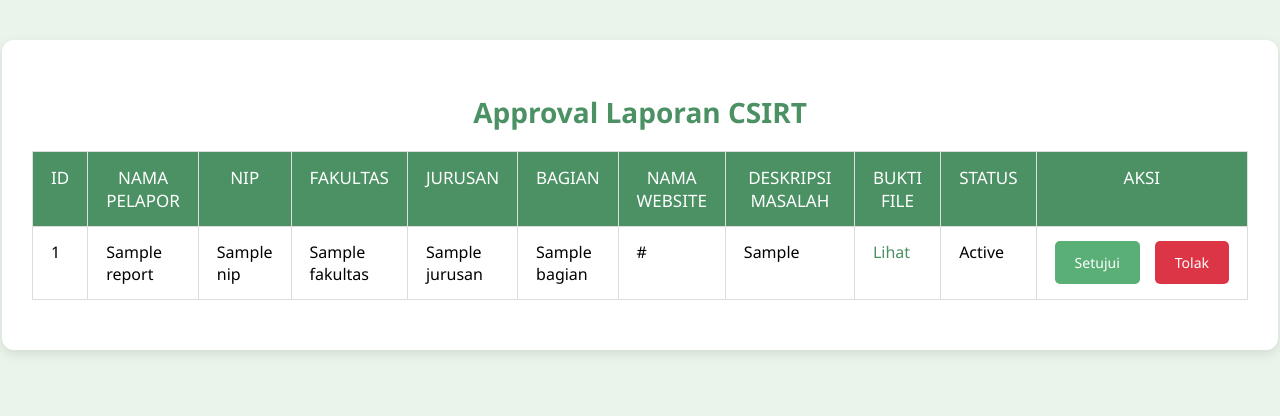
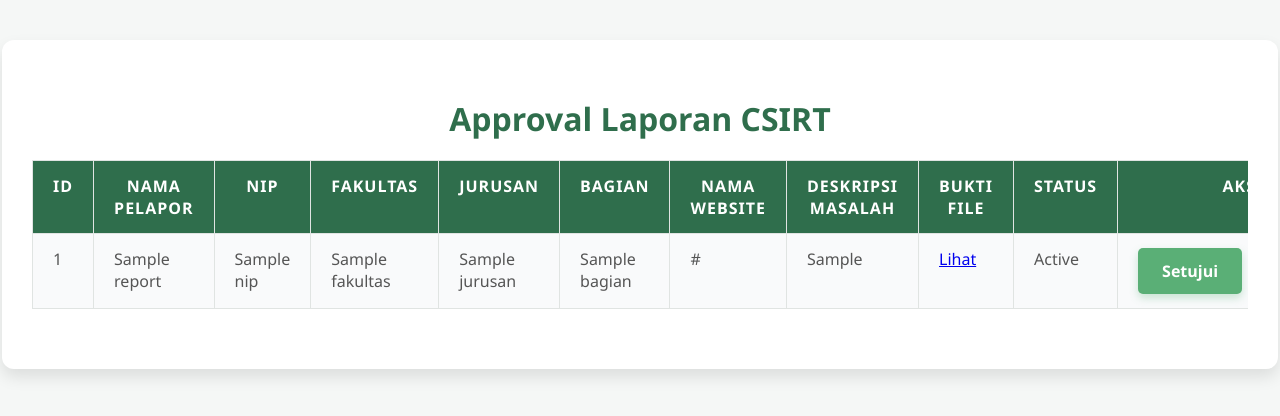
Before and after one commit to aldamrtz/AccessTrack, a CodeIgniter app: the page made by application/views/Admin_csirt_view.php in a window 1280 px wide. Shown: the top 416 px of the page. Run offline with CodeIgniter, Linux system fonts and the light colour scheme; tables that the repository leaves empty or names only in its code hold one stand-in row (values such as "Sample post"); the template is opened without the code that fills it: most values are stand-ins (such as "Sample title", 1, 10 or a date in 2020).

Commit message:
Selesai untuk tampilan approval

```diff
--- a/application/views/Admin_csirt_view.php
+++ b/application/views/Admin_csirt_view.php
@@ -5,6 +5,8 @@
     <meta name="viewport" content="width=device-width, initial-scale=1.0">
     <title>Approval Laporan CSIRT</title>
     <link rel="stylesheet" href="<?php echo base_url('assets/css/admin_approval.css'); ?>">
+    <!-- Tambahkan Font Awesome untuk ikon -->
+    <link rel="stylesheet" href="https://cdnjs.cloudflare.com/ajax/libs/font-awesome/6.0.0-beta3/css/all.min.css">
 </head>
 <body>
     <div class="container">
@@ -48,7 +50,7 @@
                                 </td>
                                 <td>
                                     <?php if (!empty($report['bukti_file'])): ?>
-                                        <a href="#" onclick="showModal('<?php echo base_url('uploads/' . $report['bukti_file']); ?>', '<?php echo pathinfo($report['bukti_file'], PATHINFO_EXTENSION); ?>')">Lihat</a>
+                                        <a href="#" onclick="handleFile('<?php echo base_url('uploads/' . $report['bukti_file']); ?>', '<?php echo pathinfo($report['bukti_file'], PATHINFO_EXTENSION); ?>')">Lihat</a>
                                     <?php else: ?>
                                         Tidak Ada Bukti
                                     <?php endif; ?>
@@ -68,57 +70,78 @@
         <?php endif; ?>
     </div>
 
-    <!-- Modal untuk menampilkan file -->
-    <div id="fileModal" class="modal">
-        <span class="close" onclick="closeModal()">&times;</span>
-        <div class="modal-content">
-            <img id="fileImage" src="" alt="Bukti File" style="display:none; max-width: 100%;">
-            <iframe id="filePDF" src="" style="display:none; width: 100%; height: 500px;"></iframe>
-            <a id="downloadLink" href="" download style="display: none;">Unduh File</a>
+    <!-- Overlay untuk menampilkan file gambar -->
+    <div id="fileOverlay" class="overlay">
+        <div class="overlay-header">
+            <a id="downloadLink" href="#" download class="overlay-icon"><i class="fas fa-download"></i></a>
+            <button onclick="zoomIn()" class="overlay-icon"><i class="fas fa-search-plus"></i></button>
+            <button onclick="zoomOut()" class="overlay-icon"><i class="fas fa-search-minus"></i></button>
+            <span class="close" onclick="closeOverlay()">&times;</span>
+        </div>
+        <div class="overlay-content">
+            <img id="fileImage" src="" alt="Bukti File" style="display:none; max-width: 90%; max-height: 90%;">
         </div>
     </div>
 
-    <!-- JavaScript untuk modal -->
+    <!-- JavaScript untuk overlay -->
     <script src="<?php echo base_url('assets/js/admin_csirt.js'); ?>"></script>
     <script>
-        function showModal(filePath, fileType) {
+        let zoomLevel = 1;
+
+        // Fungsi untuk menangani file PDF atau gambar
+        function handleFile(filePath, fileType) {
+            if (fileType === 'pdf') {
+                // Jika file PDF, buka di tab baru
+                window.open(filePath, '_blank');
+            } else {
+                // Jika file gambar, tampilkan di overlay
+                showOverlay(filePath);
+            }
+        }
+
+        function showOverlay(filePath) {
             var fileImage = document.getElementById('fileImage');
-            var filePDF = document.getElementById('filePDF');
             var downloadLink = document.getElementById('downloadLink');
 
-            // Reset tampilannya
             fileImage.style.display = 'none';
-            filePDF.style.display = 'none';
-            downloadLink.style.display = 'none';
+            zoomLevel = 1; // Reset zoom level
 
-            // Jika file adalah PDF, tampilkan dalam iframe
-            if (fileType === 'pdf') {
-                filePDF.src = filePath;
-                filePDF.style.display = 'block';
-            } else {
-                // Jika file adalah gambar, tampilkan dalam tag img
-                fileImage.src = filePath;
-                fileImage.style.display = 'block';
-            }
+            fileImage.src = filePath;
+            fileImage.style.display = 'block';
 
-            // Tampilkan tombol unduh
+            // Set the download link
             downloadLink.href = filePath;
-            downloadLink.style.display = 'block';
+            downloadLink.download = filePath.split('/').pop();
 
-            // Tampilkan modal
-            document.getElementById('fileModal').style.display = 'block';
+            document.getElementById('fileOverlay').style.display = 'flex';
         }
 
-        // Fungsi untuk menutup modal
-        function closeModal() {
-            document.getElementById('fileModal').style.display = 'none';
+        function closeOverlay() {
+            document.getElementById('fileOverlay').style.display = 'none';
         }
 
-        // Tutup modal ketika mengklik di luar modal
+        function zoomIn() {
+            zoomLevel += 0.1;
+            applyZoom();
+        }
+
+        function zoomOut() {
+            zoomLevel -= 0.1;
+            if (zoomLevel < 0.1) zoomLevel = 0.1; // Prevent zooming out too much
+            applyZoom();
+        }
+
+        function applyZoom() {
+            var fileImage = document.getElementById('fileImage');
+            if (fileImage.style.display === 'block') {
+                fileImage.style.transform = 'scale(' + zoomLevel + ')';
+            }
+        }
+
         window.onclick = function(event) {
-            var modal = document.getElementById('fileModal');
-            if (event.target === modal) {
-                modal.style.display = 'none';
+            var overlay = document.getElementById('fileOverlay');
+            if (event.target === overlay) {
+                overlay.style.display = 'none';
             }
         }
     </script>
--- a/assets/css/admin_approval.css
+++ b/assets/css/admin_approval.css
@@ -1,10 +1,10 @@
 /* Body style */
 body {
     font-family: 'Segoe UI', Tahoma, Geneva, Verdana, sans-serif;
-    background-color: #eaf4ea;
-    /* Warna hijau sage sebagai latar belakang */
+    background-color: #f5f7f6;
     margin: 0;
     padding: 0;
+    color: #333;
 }
 
 /* Container utama */
@@ -15,93 +15,76 @@ body {
     background: #ffffff;
     padding: 30px;
     border-radius: 12px;
-    box-shadow: 0 4px 12px rgba(0, 0, 0, 0.1);
-    overflow: hidden;
-    /* Pastikan konten tidak melampaui kontainer */
+    box-shadow: 0 8px 16px rgba(0, 0, 0, 0.1);
 }
 
 /* Heading */
 h2 {
     text-align: center;
-    color: #4b9164;
-    /* Warna hijau sage tua untuk judul */
+    color: #2f6e4c;
     margin-bottom: 20px;
-    font-size: 28px;
-    font-weight: 600;
+    font-size: 32px;
+    font-weight: 700;
 }
 
 /* Table responsive container */
 .table-responsive {
     overflow-x: auto;
-    /* Memastikan tabel bisa di-scroll secara horizontal jika terlalu besar */
-    margin-bottom: 20px;
+    margin-bottom: 30px;
 }
 
 /* Table styling */
 table {
     width: 100%;
     border-collapse: collapse;
-    table-layout: auto;
-    /* Mengubah layout tabel menjadi auto untuk menyesuaikan lebar kolom */
+    background: #f9fafb;
 }
 
 /* Table headers and cells */
 table th,
 table td {
-    padding: 14px 18px;
-    /* Perbesar padding */
-    border: 1px solid #ddd;
+    padding: 14px 20px;
+    border: 1px solid #e0e4e2;
     text-align: left;
     vertical-align: top;
-    /* Menjaga konten vertikal */
+    color: #555;
+    transition: all 0.3s ease;
 }
 
-/* Table header styling */
 table th {
-    background-color: #4b9164;
-    /* Warna hijau sage tua */
+    background-color: #2f6e4c;
     color: white;
-    font-weight: 595;
-    font-size: 17px;
-    /* Perbesar ukuran font header tabel */
+    font-weight: 600;
+    font-size: 16px;
+    text-align: center;
     text-transform: uppercase;
-    text-align: center;
-    /* Menyelaraskan teks header tabel ke tengah */
+    letter-spacing: 1px;
 }
 
-/* Even row background color */
 table tr:nth-child(even) {
     background-color: #f1f8f4;
-    /* Warna hijau sage yang sangat terang */
 }
 
-/* Hover effect on rows */
 table tr:hover {
-    background-color: #dceee5;
-    /* Warna hijau sage yang sedikit lebih gelap saat hover */
+    background-color: #e0f2e9;
+    transform: scale(1.02);
 }
 
 /* Column for ID */
 table th.column-id,
 table td.column-id {
-    width: 100px;
-    /* Perbesar lebar kolom ID */
+    width: 80px;
 }
 
 /* Column for Deskripsi Masalah */
 table th.column-deskripsi,
 table td.column-deskripsi {
     width: 30%;
-    /* Perbesar lebar kolom Deskripsi Masalah */
     word-wrap: break-word;
-    /* Membungkus kata-kata panjang */
     white-space: normal;
-    /* Izinkan teks untuk membungkus */
     overflow: hidden;
-    /* Sembunyikan teks yang melebihi batas */
     position: relative;
     vertical-align: top;
-    /* Menjaga teks tetap di atas */
 }
 
 /* More text functionality for Deskripsi Masalah */
@@ -111,30 +94,17 @@ table td.column-deskripsi {
 
 .column-deskripsi .more-text {
     display: none;
-    white-space: normal;
-    /* Izinkan teks tambahan untuk membungkus */
 }
 
 .column-deskripsi .toggle-more {
     display: inline-block;
-    color: #4b9164;
+    color: #2f6e4c;
     text-decoration: none;
     cursor: pointer;
-    margin-left: 5px;
+    font-weight: 500;
 }
 
 .column-deskripsi .toggle-more:hover {
-    text-decoration: underline;
-}
-
-/* Styling for links */
-td a {
-    color: #4b9164;
-    /* Warna hijau sage untuk link */
-    text-decoration: none;
-}
-
-td a:hover {
     text-decoration: underline;
 }
 
@@ -142,105 +112,171 @@ td a:hover {
 .btn-container {
     display: flex;
     justify-content: center;
-    /* Menyelaraskan tombol di tengah */
     gap: 15px;
-    /* Perbesar jarak antara tombol */
 }
 
 /* Button styling */
 .btn {
-    padding: 12px 20px;
-    /* Perbesar padding tombol */
+    padding: 12px 24px;
     border: none;
     border-radius: 5px;
     color: white;
     text-decoration: none;
-    font-size: 14px;
-    /* Perbesar ukuran font tombol */
-    margin: 0;
+    font-size: 16px;
+    font-weight: 600;
+    cursor: pointer;
     display: inline-block;
-    cursor: pointer;
-    transition: background-color 0.3s ease;
+    transition: background-color 0.3s ease, box-shadow 0.3s ease;
+    position: relative;
+    overflow: hidden;
 }
 
-/* Approve button styling */
+.btn::after {
+    content: '';
+    position: absolute;
+    width: 100%;
+    height: 100%;
+    top: 0;
+    left: 0;
+    background: rgba(255, 255, 255, 0.3);
+    z-index: 1;
+    transform: scale(0);
+    transition: transform 0.3s ease;
+    border-radius: inherit;
+}
+
+.btn:active::after {
+    transform: scale(1);
+    transition: transform 0.1s ease;
+}
+
 .btn-approve {
     background-color: #5aaf76;
-    /* Warna hijau sage yang lebih dalam */
+    box-shadow: 0 4px 8px rgba(90, 175, 118, 0.3);
 }
 
 .btn-approve:hover {
     background-color: #4b9164;
-    /* Warna hijau sage lebih gelap saat hover */
+    box-shadow: 0 6px 12px rgba(90, 175, 118, 0.4);
 }
 
-/* Reject button styling */
 .btn-reject {
     background-color: #dc3545;
-    /* Warna merah */
+    box-shadow: 0 4px 8px rgba(220, 53, 69, 0.3);
 }
 
 .btn-reject:hover {
     background-color: #c82333;
-    /* Warna merah lebih gelap saat hover */
+    box-shadow: 0 6px 12px rgba(220, 53, 69, 0.4);
 }
 
-/* Modal container */
-.modal {
+/* Style untuk overlay dan ikon */
+.overlay {
     display: none;
     position: fixed;
-    z-index: 1;
+    top: 0;
     left: 0;
-    top: 0;
     width: 100%;
     height: 100%;
-    overflow: auto;
-    background-color: rgba(0, 0, 0, 0.5);
-    /* Overlay yang gelap */
+    background-color: rgba(0, 0, 0, 0.8);
+    z-index: 1000;
+    justify-content: center;
+    align-items: center;
+    flex-direction: column;
 }
 
-/* Modal content */
-.modal-content {
-    background-color: #fefefe;
-    margin: 10% auto;
-    padding: 20px;
-    border: 1px solid #888;
-    width: 80%;
-    max-width: 700px;
-    border-radius: 8px;
+.overlay-header {
+    position: absolute;
+    top: 10px;
+    right: 20px;
+    display: flex;
+    gap: 15px;
 }
 
-/* Close button */
-.close {
-    color: #aaa;
-    float: right;
-    font-size: 28px;
-    font-weight: bold;
+.overlay-icon {
+    color: white;
+    font-size: 24px;
+    /* Ukuran ikon diperhalus */
+    padding: 8px;
+    cursor: pointer;
+    background: none;
+    border: none;
+    border-radius: 50%;
+    /* Membuat ikon berbentuk bulat */
+    transition: background-color 0.3s, transform 0.3s ease;
 }
 
-.close:hover,
-.close:focus {
-    color: black;
+.overlay-icon:hover {
+    background-color: rgba(255, 255, 255, 0.2);
+    /* Warna hover lebih lembut */
+    transform: scale(1.1);
+    /* Efek pembesaran saat hover */
+}
+
+.overlay .close {
+    font-size: 26px;
+    /* Perkecil ukuran ikon tutup */
+    font-weight: bold;
+    color: white;
+    cursor: pointer;
+    transition: color 0.3s;
+}
+
+.overlay .close:hover {
+    color: #ff6666;
+    /* Warna ikon tutup menjadi merah saat hover */
+}
+
+/* Konten modal */
+.overlay-content {
+    display: flex;
+    flex-direction: column;
+    align-items: center;
+    max-width: 90%;
+    max-height: 90%;
+}
+
+.overlay img,
+.overlay iframe {
+    max-width: 100%;
+    max-height: 100%;
+    transform-origin: center;
+    transition: transform 0.3s ease;
+}
+
+.overlay img:hover,
+.overlay iframe:hover {
+    transform: scale(1.05);
+}
+
+/* Tombol download */
+.overlay .download-btn {
+    color: white;
+    background-color: #5aaf76;
+    padding: 10px 20px;
+    margin-top: 20px;
+    border-radius: 6px;
     text-decoration: none;
+    font-size: 18px;
+    display: inline-block;
+    transition: background-color 0.3s ease;
+}
+
+.overlay .download-btn:hover {
+    background-color: #4b9164;
+}
+
+/* Tombol close */
+.overlay .close {
+    color: white;
+    font-size: 40px;
+    font-weight: bold;
+    position: absolute;
+    top: 20px;
+    right: 40px;
     cursor: pointer;
 }
 
-/* Tombol Unduh */
-#downloadLink {
-    display: block;
-    margin-top: 20px;
-    text-align: center;
-    font-size: 16px;
-    background-color: #4b9164;
-    color: white;
-    padding: 10px;
-    border-radius: 5px;
-    text-decoration: none;
-}
-
-#downloadLink:hover {
-    background-color: #397750;
-}
 
 /* Responsive design adjustments */
 @media (max-width: 768px) {
@@ -258,4 +294,8 @@ td a:hover {
         font-size: 12px;
         padding: 8px 15px;
     }
+
+    .overlay-content {
+        max-width: 100%;
+    }
 }
```
Also changed, not shown: assets/js/admin_csirt.js (+0 -37 lines), 1 other file.
